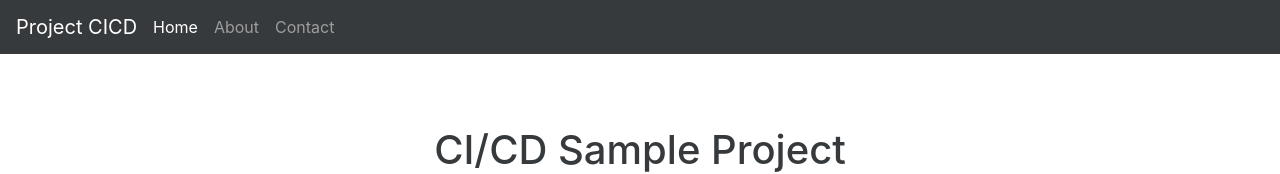
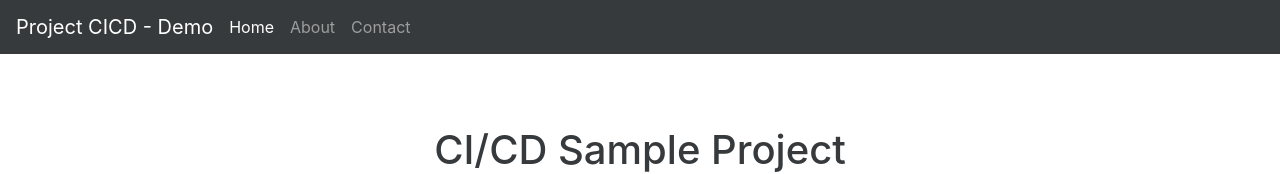
Before and after one commit to muralibala/ProjectCICD, a plain HTML site: page html/index.html in a window 1280 px wide. Shown: the top 174 px of the page. Drawn offline with nearby package versions, Linux system fonts and the light colour scheme.

Commit message:
Add Demo to the title

```diff
--- a/html/index.html
+++ b/html/index.html
@@ -20,7 +20,7 @@
   <body>
 
     <nav class="navbar navbar-fixed-top navbar-dark bg-inverse">
-      <a class="navbar-brand" href="#">Project CICD</a>
+      <a class="navbar-brand" href="#">Project CICD - Demo</a>
       <ul class="nav navbar-nav">
         <li class="nav-item active">
           <a class="nav-link" href="#">Home <span class="sr-only">(current)</span></a>
```
